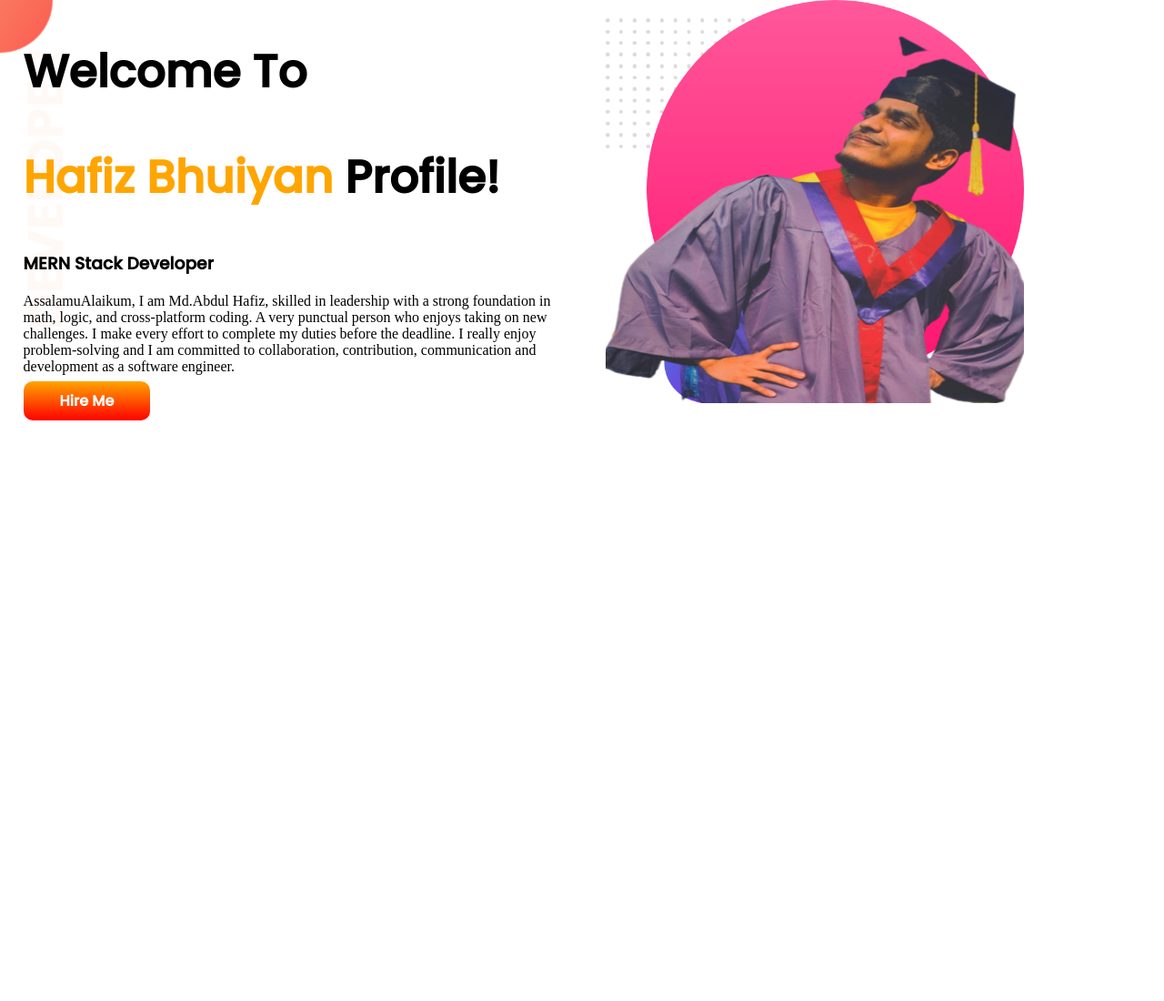
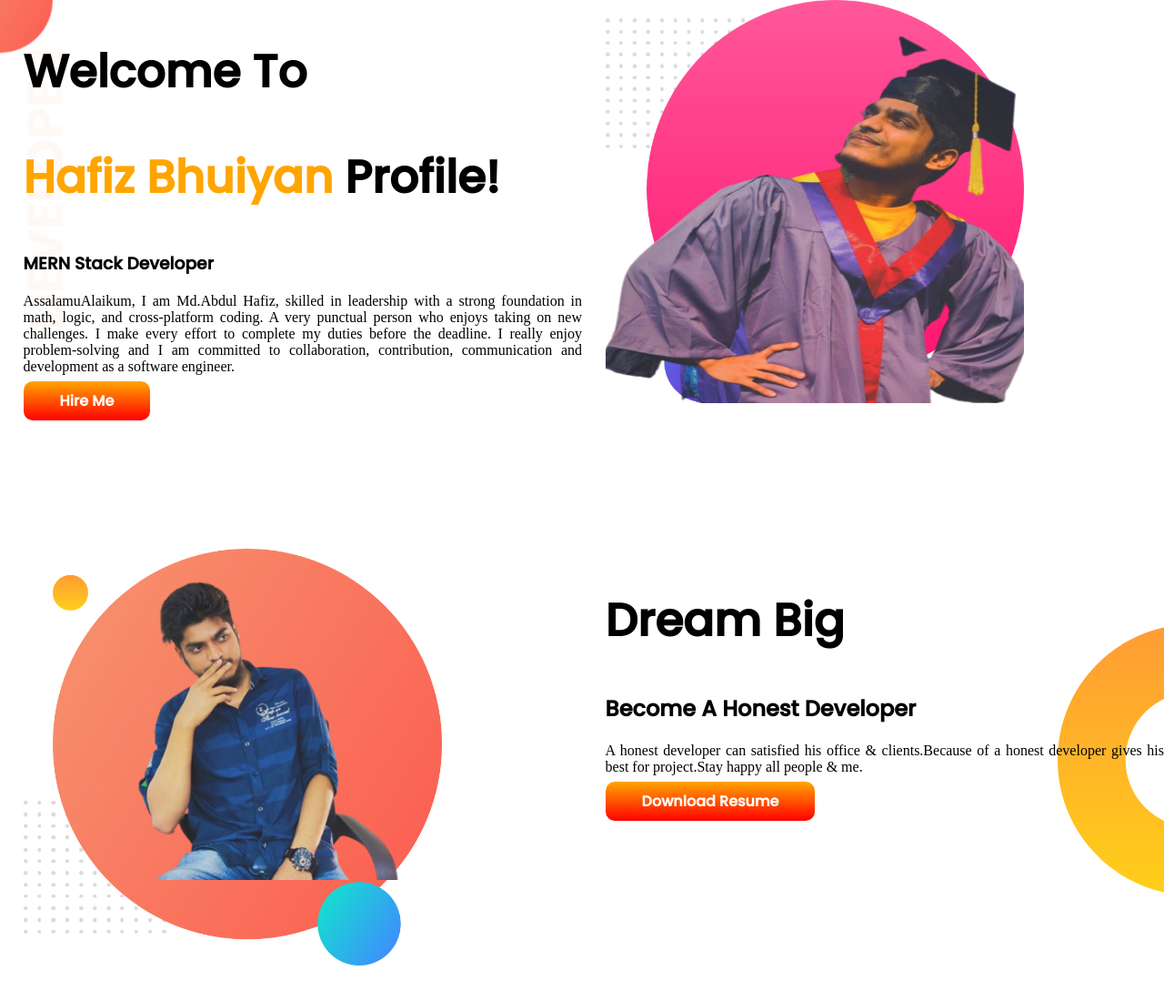
Before and after one commit to MdHafizBhuiyan/Personal-protfolio, a plain HTML site: page index.html in a window 1280 px wide. Shown: the whole page at 91% size. Before the commit the page ends 800 px from the top, so only its background shows below. Drawn offline with Linux system fonts and the light colour scheme.

Commit message:
dream added

```diff
--- a/index.html
+++ b/index.html
@@ -34,7 +34,26 @@
           >Hire Me</a
         >
       </div>
-      <div class="half-width"><img src="showoff/my-bg2.png" alt="" /></div>
+      <div class="half-width">
+        <img src="showoff/my-bg2.png" alt="motherfucker" />
+      </div>
+    </section>
+    <section class="big-dream">
+      <div class="half-width">
+        <img src="showOff/my-bg.png" alt="fatherfucker" />
+      </div>
+      <div class="half-width">
+        <h1>Dream Big</h1>
+        <h2>Become A Honest Developer</h2>
+        <p>
+          A honest developer can satisfied his office & clients.Because of a
+          honest developer gives his best for project.Stay happy all people &
+          me.
+        </p>
+        <a class="link-button" target="_blank" href="images/Md.'s Resume.pdf"
+          >Download Resume</a
+        >
+      </div>
     </section>
   </body>
 </html>
--- a/style.css
+++ b/style.css
@@ -8,12 +8,14 @@ h1{
 }
 p{
   font-family: bold;
+  text-align: justify;
 }
 .color-orange{
   color:orange;
 }
 section{
   display:flex;
+  margin-bottom: 150px;
 }
 .half-width{
   width:50%;
@@ -34,3 +36,8 @@ section{
   background-image: url(images/top-banner.png);
   background-repeat: no-repeat;
 }
+.big-dream{
+  background-image: url(images/dream-bg.png);
+  background-repeat: no-repeat;
+  background-position: right;
+}
```
Also changed, not shown: showOff/my-bg.png (added), 1 other file.
